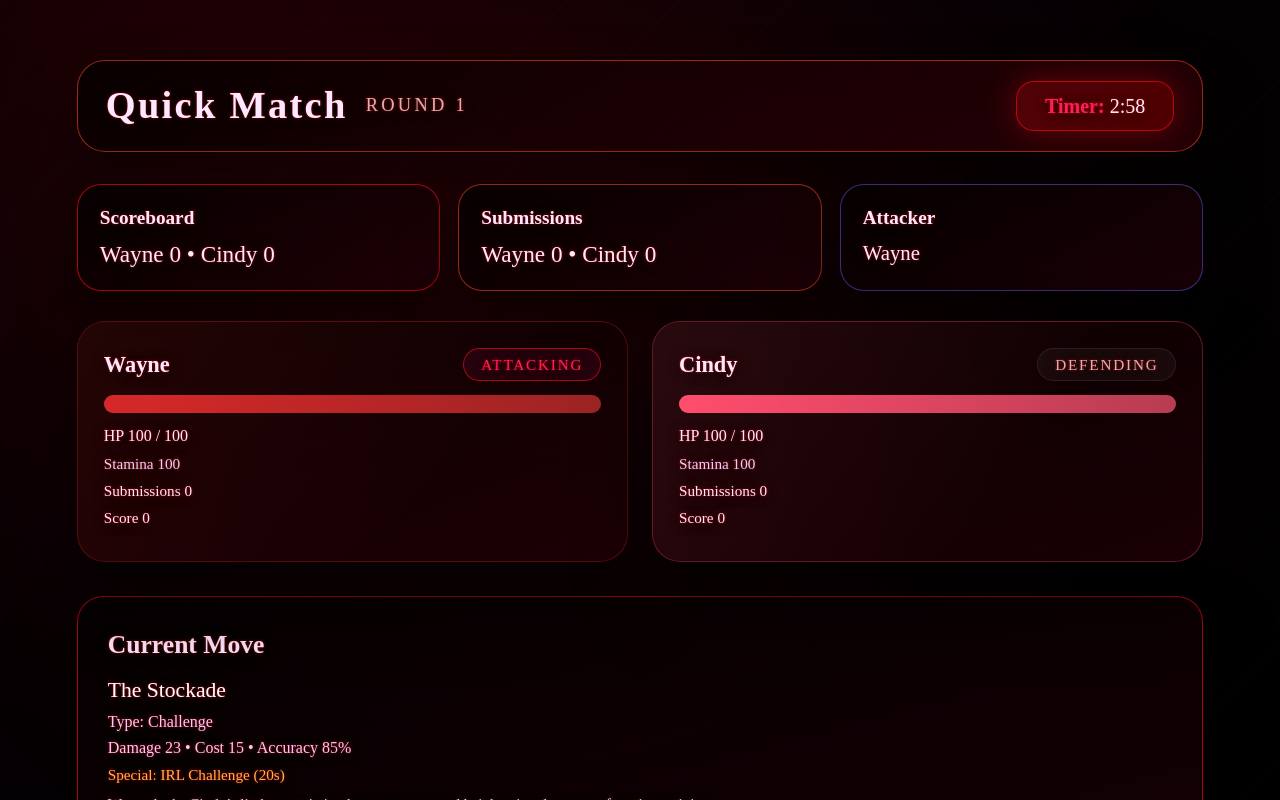
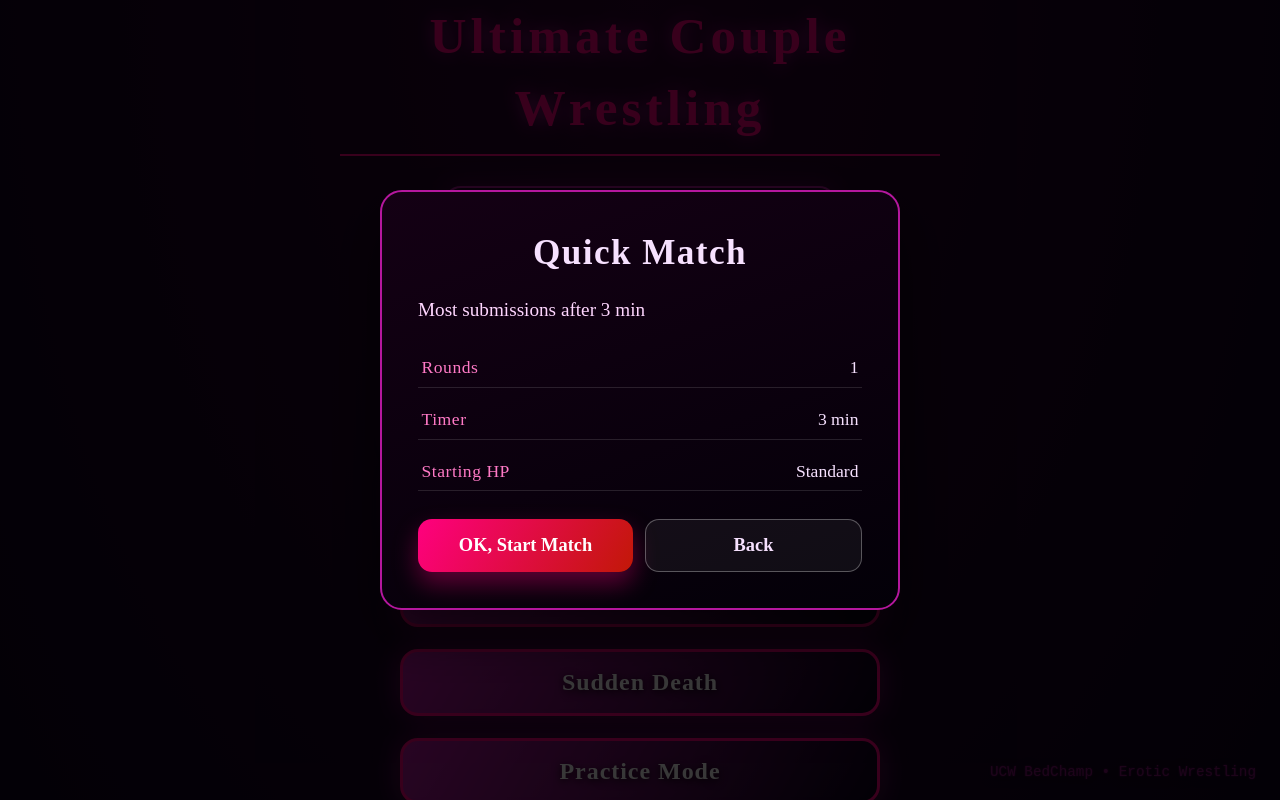
Before and after one commit to wdabrowski1986/ucwbedchamp, a React (Vite) app: page / in a window 1280 px wide. Both pictures are taken after a click on the button "Quick Match". Shown: the top 800 px of the page. Built offline with nearby package versions, Linux system fonts and the light colour scheme.

Commit message:
Add mode rules modal and clean up move data

```diff
--- a/src/App.jsx
+++ b/src/App.jsx
@@ -7,6 +7,7 @@ import './App.css';
 import GameEngine from './GameEngine.jsx';
 import { MOVE_DETAILS } from './moveDetails';
 import useMobile from './hooks/useMobile';
+import { GAME_MODES } from './gameData';
 
 const ALL_MOVE_NAMES = Object.keys(MOVE_DETAILS);
 
@@ -210,17 +211,157 @@ function MoveSettingsModal({ enabledMoves, setEnabledMoves, onClose }) {
   );
 }
 
+function ModeRulesModal({ modeKey, onConfirm, onCancel }) {
+  const config = GAME_MODES[modeKey];
+  const isMobile = useMobile(768);
+  if (!config) return null;
+
+  const formatDuration = secs => {
+    if (secs === null) return 'No timer';
+    const minutes = Math.floor(secs / 60);
+    const seconds = secs % 60;
+    return seconds ? `${minutes}m ${seconds}s` : `${minutes} min`;
+  };
+
+  const stats = [
+    { label: 'Rounds', value: config.rounds },
+    { label: 'Timer', value: formatDuration(config.duration) },
+    { label: 'Starting HP', value: config.startingHp ? `${config.startingHp} HP` : 'Standard' },
+  ];
+
+  return (
+    <div
+      style={{
+        position: 'fixed',
+        inset: 0,
+        background: 'rgba(0,0,0,0.78)',
+        display: 'flex',
+        alignItems: 'center',
+        justifyContent: 'center',
+        zIndex: 1500,
+        padding: isMobile ? '16px' : 0,
+      }}
+    >
+      <div
+        style={{
+          background: 'linear-gradient(160deg, #140014, #030008)',
+          color: '#f7e1ff',
+          padding: isMobile ? '24px' : '36px',
+          borderRadius: isMobile ? 16 : 22,
+          width: isMobile ? '92vw' : 'min(520px, 90vw)',
+          boxShadow: '0 25px 55px rgba(0,0,0,0.55)',
+          border: '2px solid #b5179e',
+          textAlign: 'left',
+          position: 'relative',
+        }}
+      >
+        <h2
+          style={{
+            margin: 0,
+            marginBottom: isMobile ? 16 : 20,
+            fontSize: isMobile ? '1.8em' : '2.2em',
+            textAlign: 'center',
+            letterSpacing: '0.04em',
+          }}
+        >
+          {config.name}
+        </h2>
+        <div
+          style={{
+            fontSize: isMobile ? '1.05em' : '1.2em',
+            marginBottom: isMobile ? 18 : 24,
+            color: '#ffd6ff',
+          }}
+        >
+          {config.winCondition}
+        </div>
+        <div style={{ display: 'flex', flexDirection: 'column', gap: 12, marginBottom: isMobile ? 20 : 28 }}>
+          {stats.map(stat => (
+            <div
+              key={stat.label}
+              style={{
+                display: 'flex',
+                justifyContent: 'space-between',
+                fontSize: isMobile ? '1em' : '1.1em',
+                padding: '0.4em 0.2em',
+                borderBottom: '1px solid rgba(255,255,255,0.12)',
+              }}
+            >
+              <span style={{ color: '#ff79c6', letterSpacing: '0.03em' }}>{stat.label}</span>
+              <span>{stat.value}</span>
+            </div>
+          ))}
+        </div>
+        <div style={{ display: 'flex', gap: 12, flexDirection: isMobile ? 'column' : 'row' }}>
+          <button
+            onClick={onConfirm}
+            style={{
+              flex: 1,
+              fontSize: isMobile ? '1.05em' : '1.15em',
+              padding: isMobile ? '0.7em 1em' : '0.8em 1.2em',
+              borderRadius: 14,
+              border: 'none',
+              background: 'linear-gradient(120deg, #ff007f, #c21807)',
+              color: '#fff',
+              fontWeight: 700,
+              cursor: 'pointer',
+              boxShadow: '0 12px 24px rgba(255,0,128,0.35)',
+            }}
+          >
+            OK, Start Match
+          </button>
+          <button
+            onClick={onCancel}
+            style={{
+              flex: 1,
+              fontSize: isMobile ? '1.05em' : '1.15em',
+              padding: isMobile ? '0.7em 1em' : '0.8em 1.2em',
+              borderRadius: 14,
+              border: '1px solid rgba(255,255,255,0.3)',
+              background: 'rgba(255,255,255,0.05)',
+              color: '#f7e1ff',
+              fontWeight: 600,
+              cursor: 'pointer',
+            }}
+          >
+            Back
+          </button>
+        </div>
+      </div>
+    </div>
+  );
+}
+
 function App() {
   const [mode, setMode] = useState(null);
   const [enabledMoves, setEnabledMoves] = useState(() => Object.keys(MOVE_DETAILS));
   const [showMoveSettings, setShowMoveSettings] = useState(false);
+  const [pendingMode, setPendingMode] = useState(null);
+  const [showModeRules, setShowModeRules] = useState(false);
+
+  const handleModeIntent = modeKey => {
+    setPendingMode(modeKey);
+    setShowModeRules(true);
+  };
+
+  const confirmModeSelection = () => {
+    if (!pendingMode) return;
+    setMode(pendingMode);
+    setShowModeRules(false);
+    setPendingMode(null);
+  };
+
+  const cancelModeSelection = () => {
+    setPendingMode(null);
+    setShowModeRules(false);
+  };
 
   return (
     <div>
       {!mode && (
         <>
           <MainMenu
-            onSelectMode={setMode}
+            onSelectMode={handleModeIntent}
             onOpenMoveSettings={() => setShowMoveSettings(true)}
           />
           {showMoveSettings && (
@@ -228,6 +369,13 @@ function App() {
               enabledMoves={enabledMoves}
               setEnabledMoves={setEnabledMoves}
               onClose={() => setShowMoveSettings(false)}
+            />
+          )}
+          {showModeRules && pendingMode && (
+            <ModeRulesModal
+              modeKey={pendingMode}
+              onConfirm={confirmModeSelection}
+              onCancel={cancelModeSelection}
             />
           )}
         </>
--- a/src/GameEngine.jsx
+++ b/src/GameEngine.jsx
@@ -20,7 +20,7 @@ const MOVES = [
   { name: 'Suffocation by Curves', type: 'Smother', damage: 35, cost: 30, accuracy: 85, special: 'IRL Challenge (20s)', character: 'Cindy' },
   { name: 'Goddess Scissors', type: 'Challenge', damage: 40, cost: 35, accuracy: 80, special: 'IRL Challenge (15s)', character: 'Cindy' },
   { name: 'Ball Breaker', type: 'Strike', damage: 20, cost: 20, accuracy: 90, special: '', character: 'Cindy' },
-  { name: 'Queen’s Throne', type: 'Smother', damage: 45, cost: 40, accuracy: 75, special: 'IRL Challenge (20s)', character: 'Cindy' },
+  { name: "Queen's Throne", type: 'Smother', damage: 45, cost: 40, accuracy: 75, special: 'IRL Challenge (20s)', character: 'Cindy' },
   // Wayne's Moves
   { name: 'The Stockade', type: 'Challenge', damage: 23, cost: 15, accuracy: 85, special: 'IRL Challenge (20s)', character: 'Wayne' },
   { name: 'Thigh Spread Pin', type: 'Physical', damage: 30, cost: 15, accuracy: 90, special: 'IRL Challenge (20s)', character: 'Wayne' },
@@ -28,7 +28,7 @@ const MOVES = [
   { name: 'Vice Grip', type: 'Strike', damage: 23, cost: 10, accuracy: 90, special: '', character: 'Wayne' },
   { name: 'The Crucifix', type: 'Challenge', damage: 30, cost: 25, accuracy: 80, special: 'IRL Challenge (15s)', character: 'Wayne' },
   { name: 'Atlas Hold', type: 'Physical', damage: 38, cost: 20, accuracy: 85, special: 'IRL Challenge (20s)', character: 'Wayne' },
-  { name: 'The Conqueror’s Claim', type: 'Sensual', damage: -10, cost: 10, accuracy: 95, special: 'Healing', character: 'Wayne' },
+  { name: "The Conqueror's Claim", type: 'Sensual', damage: -10, cost: 10, accuracy: 95, special: 'Healing', character: 'Wayne' },
   // Sensual Relaxation Moves
   { name: 'Deep Kiss', type: 'Sensual', damage: -5, cost: 5, accuracy: 100, special: 'Heal 5 HP, lower cost (60s)' },
   { name: 'The Tease', type: 'Sensual', damage: -5, cost: 5, accuracy: 100, special: 'Heal 5 HP (45s)' },
@@ -175,7 +175,7 @@ function GameEngine({ modeKey, enabledMoves }) {
     filteredMoves.forEach(m => {
       let weight = 1;
       if (m.type === 'Finisher') weight = 1;
-      else if (['Amazon Straddle', 'Sole Worship', 'Suffocation by Curves', 'Goddess Scissors', 'Ball Breaker', 'Queen’s Throne', 'The Stockade', 'Thigh Spread Pin', 'The Lockdown', 'Vice Grip', 'The Crucifix', 'Atlas Hold', 'The Conqueror’s Claim'].includes(m.name)) weight = 2;
+      else if (['Amazon Straddle', 'Sole Worship', 'Suffocation by Curves', 'Goddess Scissors', 'Ball Breaker', "Queen's Throne", 'The Stockade', 'Thigh Spread Pin', 'The Lockdown', 'Vice Grip', 'The Crucifix', 'Atlas Hold', "The Conqueror's Claim"].includes(m.name)) weight = 2;
       else weight = 3;
       for (let i = 0; i < weight; i++) deck.push(m);
     });
@@ -834,7 +834,7 @@ function GameEngine({ modeKey, enabledMoves }) {
               Cindy lasted: {shootoutTurns.Cindy || '-'} seconds
             </div>
             <div style={{ fontSize: '1em', marginBottom: 14 }}>
-              Winner: {suddenDeathWinner === 'Tie' ? 'It’s a tie!' : suddenDeathWinner || 'Pending'}
+              Winner: {suddenDeathWinner === 'Tie' ? "It's a tie!" : suddenDeathWinner || 'Pending'}
             </div>
             <div style={{ fontSize: '0.95em' }}>
               Unique Trophy for Winner:
```
